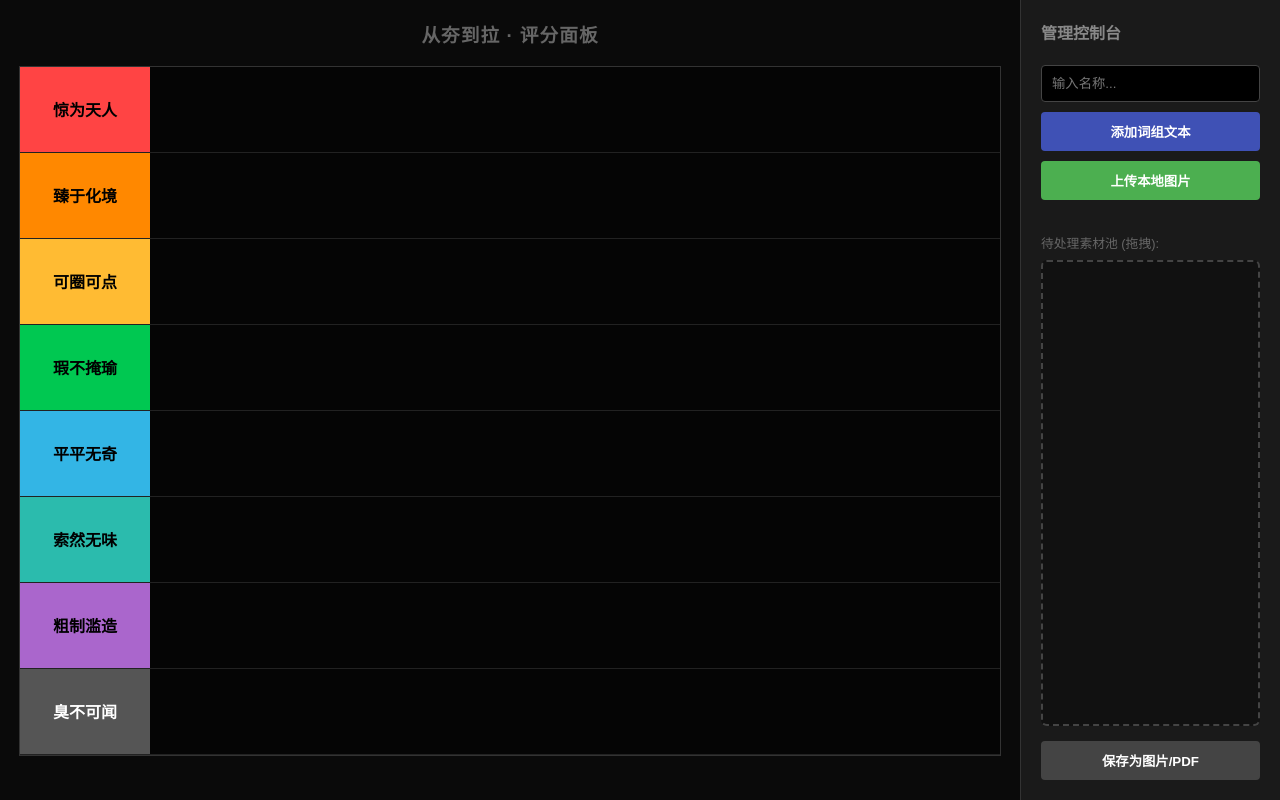
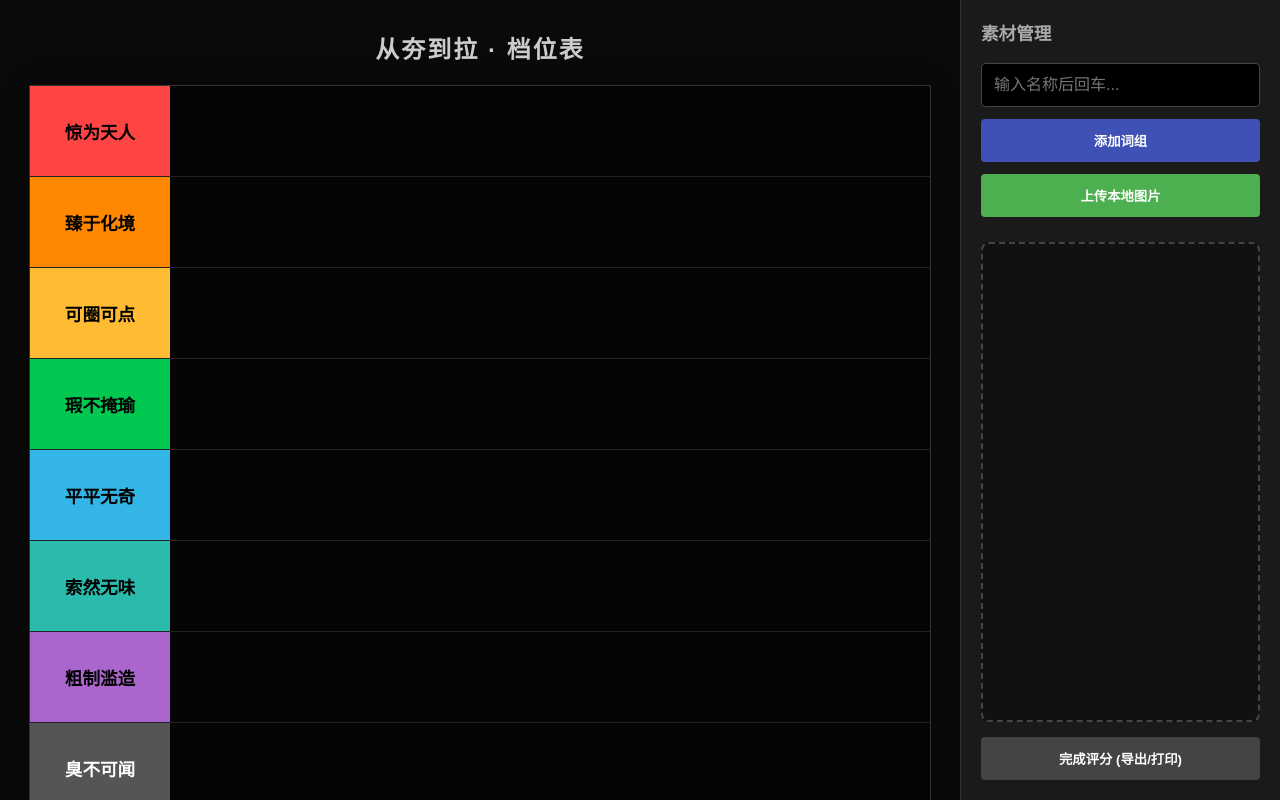
Before and after one commit to cptyuan/cptyuan.github.io, a plain HTML site: page index.html in a window 1280 px wide. Drawn offline with Linux system fonts and the light colour scheme.

Commit message:
Update index.html

```diff
--- a/index.html
+++ b/index.html
@@ -3,7 +3,7 @@
 <head>
     <meta charset="UTF-8">
     <meta name="viewport" content="width=device-width, initial-scale=1.0">
-    <title>档位评分表 - 最终版</title>
+    <title>从夯到拉 - 黄金比例版</title>
     <style>
         :root {
             --bg-main: #0a0a0a;
@@ -26,34 +26,35 @@
         /* 左侧主表格区域 */
         .main-content {
             flex-grow: 1;
-            padding: 20px;
+            padding: 30px;
             overflow-y: auto;
             display: flex;
             flex-direction: column;
-            align-items: center; /* 居中显示，避免靠左太极端 */
+            align-items: center;
         }
 
         .tier-container {
             width: 100%;
-            max-width: 1000px; /* 限制最大宽度，比例最舒适 */
+            max-width: 1150px; /* 调大档位区宽度，视觉更饱满 */
             background: #000;
             border: 1px solid #333;
+            box-shadow: 0 0 20px rgba(0,0,0,0.5);
         }
 
         .tier-row {
             display: flex;
-            min-height: 85px; /* 适中的行高 */
+            min-height: 90px; /* 稍微提升行高 */
             border-bottom: 1px solid #222;
         }
 
         .tier-label {
-            width: 110px;
-            min-width: 110px;
+            width: 120px;
+            min-width: 120px;
             display: flex;
             align-items: center;
             justify-content: center;
             font-weight: bold;
-            font-size: 1rem;
+            font-size: 1.1rem;
             color: #000;
             padding: 10px;
             text-align: center;
@@ -64,14 +65,14 @@
             display: flex;
             flex-wrap: wrap;
             align-content: flex-start;
-            padding: 5px;
+            padding: 8px;
             background-color: rgba(255, 255, 255, 0.02);
         }
 
-        /* 右侧固定侧边栏 */
+        /* 右侧侧边栏 - 拓宽以适配 4 列排列 */
         .sidebar {
-            width: 260px;
-            min-width: 260px;
+            width: 320px;
+            min-width: 320px;
             background: var(--sidebar-bg);
             border-left: 1px solid #333;
             display: flex;
@@ -83,48 +84,50 @@
         .input-group {
             display: flex;
             flex-direction: column;
-            gap: 10px;
-            margin-bottom: 20px;
+            gap: 12px;
+            margin-bottom: 25px;
         }
 
         input[type="text"] {
-            padding: 10px;
+            padding: 12px;
             background: #000;
             border: 1px solid #444;
             color: white;
             border-radius: 4px;
+            font-size: 1rem;
         }
 
         button {
-            padding: 10px;
+            padding: 12px;
             cursor: pointer;
             border: none;
             border-radius: 4px;
             font-weight: bold;
-            transition: 0.2s;
+            transition: background 0.2s;
         }
 
         .btn-add { background: #3f51b5; color: white; }
         .btn-img { background: #4caf50; color: white; }
-        button:hover { opacity: 0.8; }
+        button:hover { filter: brightness(1.2); }
 
+        /* 素材池 - 优化排列间隙 */
         #pool {
             flex-grow: 1;
             border: 2px dashed #444;
-            border-radius: 6px;
+            border-radius: 8px;
             background: #111;
             overflow-y: auto;
             display: flex;
             flex-wrap: wrap;
-            padding: 10px;
+            padding: 12px;
             align-content: flex-start;
-            gap: 8px;
+            gap: 10px; /* 素材块之间的间距 */
         }
 
-        /* 卡片尺寸调整为 65px，精致且能放下较多内容 */
+        /* 素材块 - 68px 配合 320px 侧边栏能完美并排 */
         .item {
-            width: 65px;
-            height: 65px;
+            width: 68px;
+            height: 68px;
             background: #333;
             cursor: grab;
             display: flex;
@@ -136,10 +139,12 @@
             overflow: hidden;
             text-align: center;
             box-sizing: border-box;
+            user-select: none;
         }
+        .item:active { cursor: grabbing; }
         .item img { width: 100%; height: 100%; object-fit: cover; }
 
-        /* 档位配色 */
+        /* 档位色彩 */
         .r1 .tier-label { background: var(--color-1); }
         .r2 .tier-label { background: var(--color-2); }
         .r3 .tier-label { background: var(--color-3); }
@@ -148,12 +153,18 @@
         .r6 .tier-label { background: var(--color-6); }
         .r7 .tier-label { background: var(--color-7); }
         .r8 .tier-label { background: var(--color-8); color: white; }
+
+        /* 打印隐藏侧栏 */
+        @media print {
+            .sidebar { display: none; }
+            .main-content { padding: 0; }
+        }
     </style>
 </head>
 <body>
 
     <div class="main-content">
-        <h3 style="color: #666; margin-top: 0; letter-spacing: 1px;">从夯到拉 · 评分面板</h3>
+        <h2 style="color: #ccc; margin-top: 0; margin-bottom: 20px; letter-spacing: 2px;">从夯到拉 · 档位表</h2>
         <div class="tier-container">
             <div class="tier-row r1"><div class="tier-label">惊为天人</div><div class="tier-dropzone" ondrop="drop(event)" ondragover="allowDrop(event)"></div></div>
             <div class="tier-row r2"><div class="tier-label">臻于化境</div><div class="tier-dropzone" ondrop="drop(event)" ondragover="allowDrop(event)"></div></div>
@@ -167,16 +178,16 @@
     </div>
 
     <div class="sidebar">
-        <h4 style="margin-top:0; color:#888;">管理控制台</h4>
+        <h3 style="margin-top:0; color:#aaa; font-size: 1.1rem;">素材管理</h3>
         <div class="input-group">
-            <input type="text" id="text-input" placeholder="输入名称...">
-            <button class="btn-add" onclick="addTextItem()">添加词组文本</button>
+            <input type="text" id="text-input" placeholder="输入名称后回车...">
+            <button class="btn-add" onclick="addTextItem()">添加词组</button>
             <button class="btn-img" onclick="document.getElementById('file-input').click()">上传本地图片</button>
             <input type="file" id="file-input" accept="image/*" style="display:none" onchange="addImageItem(event)">
         </div>
-        <p style="font-size: 0.8rem; color: #666; margin-bottom: 8px;">待处理素材池 (拖拽):</p>
-        <div id="pool" ondrop="drop(event)" ondragover="allowDrop(event)"></div>
-        <button onclick="window.print()" style="margin-top: 15px; background: #444; color: white;">保存为图片/PDF</button>
+        <div id="pool" ondrop="drop(event)" ondragover="allowDrop(event)">
+            </div>
+        <button onclick="window.print()" style="margin-top: 15px; background: #444; color: white;">完成评分 (导出/打印)</button>
     </div>
 
     <script>
@@ -211,6 +222,11 @@
             document.getElementById('text-input').value = '';
         }
 
+        // 监听回车键添加
+        document.getElementById('text-input').addEventListener('keypress', function (e) {
+            if (e.key === 'Enter') addTextItem();
+        });
+
         function addImageItem(event) {
             const file = event.target.files[0];
             if (!file) return;
```
